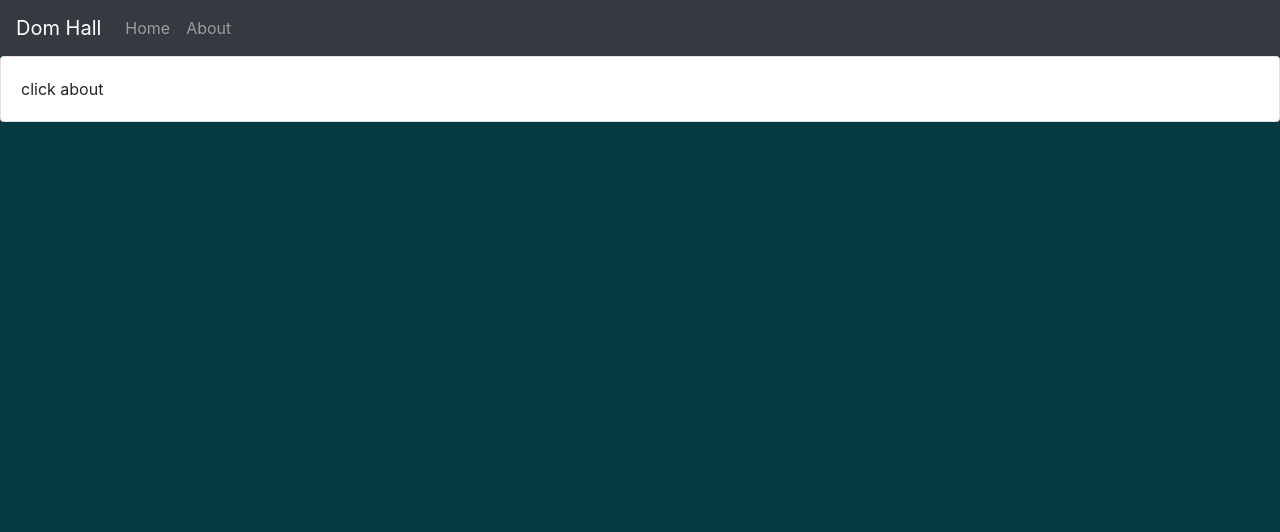
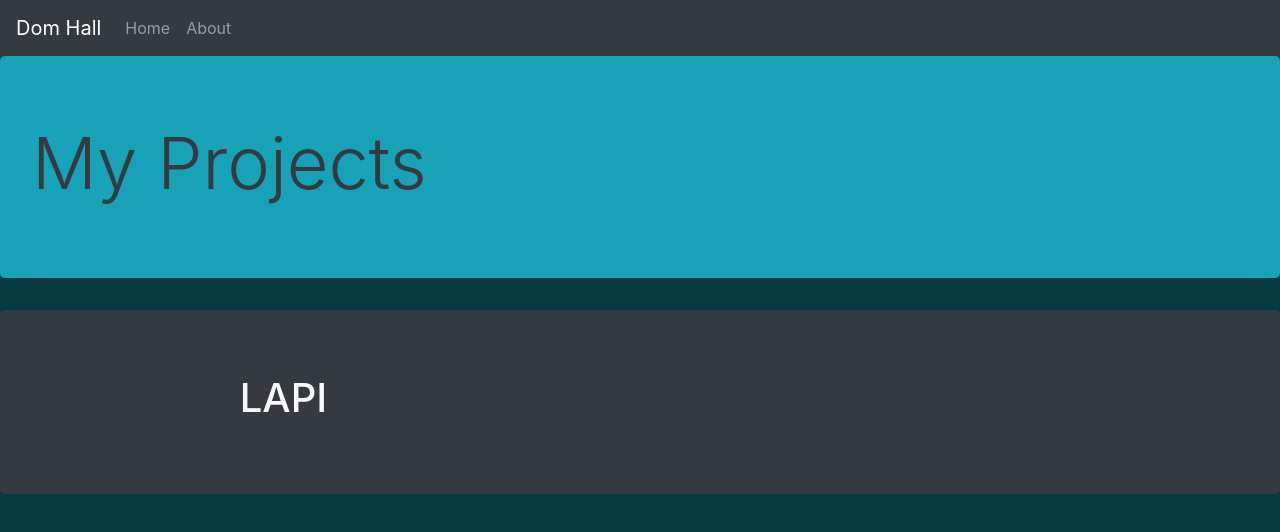
Before and after one commit to Dmium/dmium.github.io, a Vue app in the folder domhall/: page /about in a window 1280 px wide. Shown: the top 532 px of the page. Built offline with nearby package versions, Linux system fonts and the light colour scheme.

Commit message:
Basic homepage

```diff
--- /dev/null
+++ b/domhall/src/components/Project.vue
@@ -0,0 +1,21 @@
+<template>
+  <div class="text-left">
+    <b-jumbotron bg-variant="dark" text-variant="light">
+        <b-row>
+            <b-col/>
+            <b-col cols=8>
+            <h1>{{name}}</h1>
+            </b-col>
+            <b-col/>
+        </b-row>
+    </b-jumbotron>
+
+  </div>
+</template>
+<script>
+export default {
+  props: {
+    name: String
+  }
+}
+</script>
--- a/domhall/src/views/Home.vue
+++ b/domhall/src/views/Home.vue
@@ -1,7 +1,20 @@
 <template>
   <div class="home">
-    <b-card>
-        click about
-    </b-card>
+    <b-jumbotron bg-variant="info" text-variant="dark">
+        <template v-slot:header>My Projects</template>
+    </b-jumbotron>
+    <Project name="LAPI"/>
   </div>
 </template>
+
+
+<script>
+import Project from '@/components/Project.vue'
+
+export default {
+  name: 'about',
+  components: {
+      Project
+  }
+}
+</script>
```
